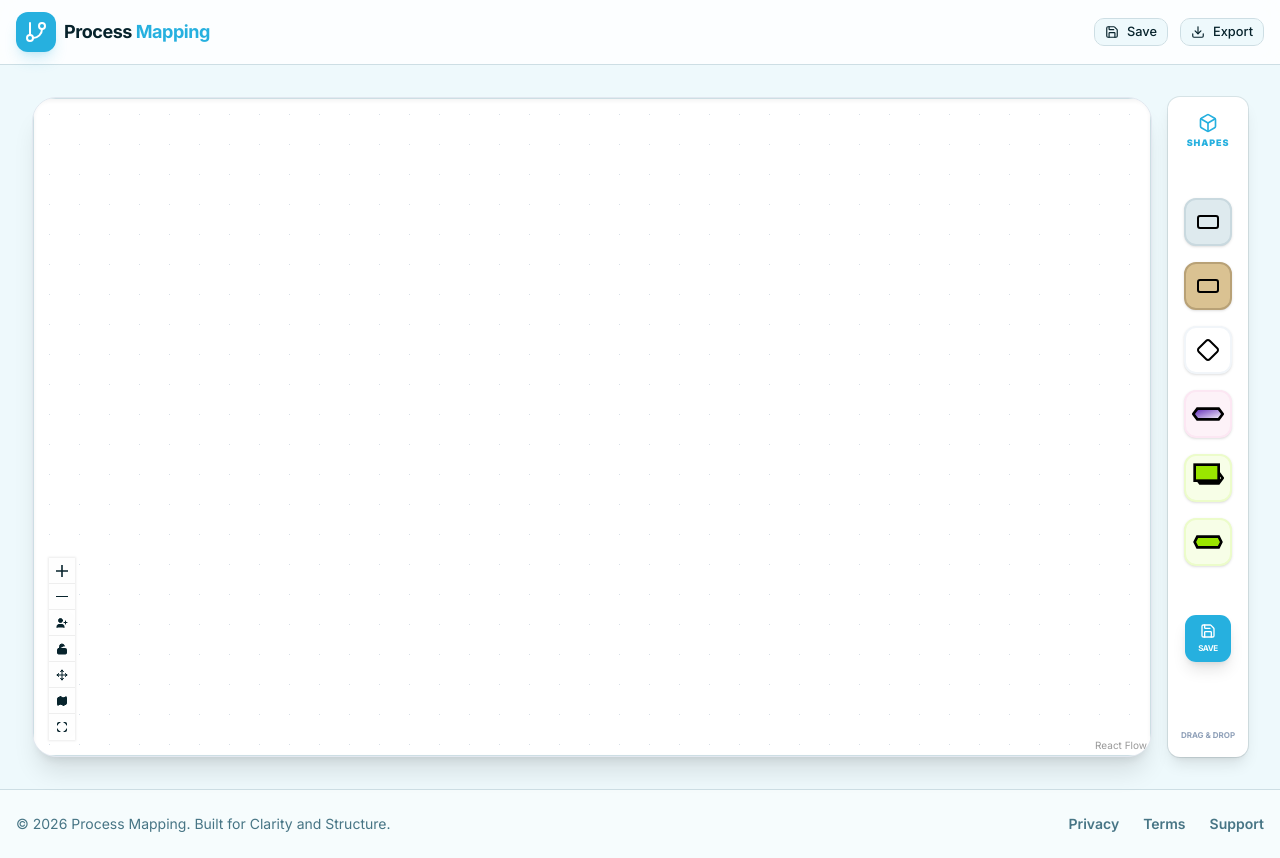
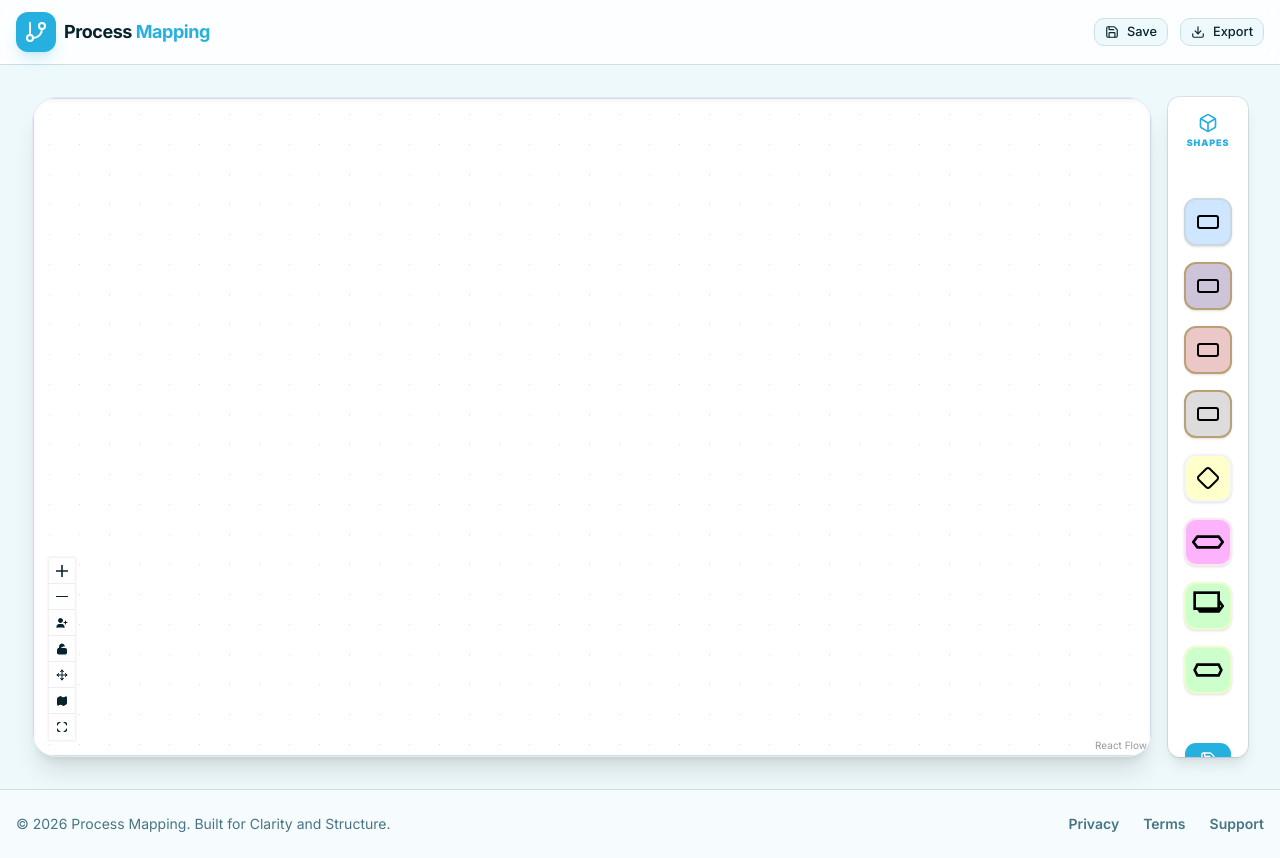
Before and after one commit to yogesh12280/Process-Mapping, a React (Vite) app: page / in a window 1280 px wide. Built offline with nearby package versions, Linux system fonts and the light colour scheme; no server answers.

Commit message:
feat: Add new node shapes and update styling
Introduces 'rectangleRed' and 'rectangleGrey' node shapes, expanding the visual options for process steps. Updates the styling and conditional rendering logic for various node shapes to accommodate these new additions and refine existing node dimensions.

```diff
--- a/src/components/flowchart/CustomNode.tsx
+++ b/src/components/flowchart/CustomNode.tsx
@@ -6,7 +6,7 @@ import { Play, CheckCircle2, User, Box } from 'lucide-react';
 import { cn } from '@/lib/utils';
 
 export type NodeType = 'start' | 'end' | 'user' | 'step';
-export type NodeShape = 'rectangle' | 'rectangleTan' | 'diamond' | 'preparation' | 'hexagon' | 'hexagonLime';
+export type NodeShape = 'rectangle' | 'rectangleTan' | 'rectangleRed' | 'rectangleGrey' | 'diamond' | 'preparation' | 'hexagon' | 'hexagonLime';
 
 export interface CustomNodeData {
   label: string;
@@ -73,8 +73,10 @@ const CustomNode = ({ id, data, selected }: NodeProps) => {
     }
 
     // Prioritize specific shape colors for recognized process/detail steps
-    if (shape === 'rectangle') return cn(baseBorder, "bg-[#deeaee]", "shadow-sm", selectionRing);
-    if (shape === 'rectangleTan') return cn(baseBorder, "bg-[#dac292]", "shadow-sm", selectionRing);
+    if (shape === 'rectangle') return cn(baseBorder, "bg-[#CEE6FF]", "shadow-sm", selectionRing);
+    if (shape === 'rectangleTan') return cn(baseBorder, "bg-[#CEC4DA]", "shadow-sm", selectionRing);
+    if (shape === 'rectangleRed') return cn(baseBorder, "bg-[#EBC8C7]", "shadow-sm", selectionRing);
+    if (shape === 'rectangleGrey') return cn(baseBorder, "bg-[#DCDCDC]", "shadow-sm", selectionRing);
 
     switch (type) {
       case 'start': return cn(baseBorder, "bg-emerald-50/10", selectionRing);
@@ -91,6 +93,8 @@ const CustomNode = ({ id, data, selected }: NodeProps) => {
       case 'hexagon':
       case 'hexagonLime': return "rounded-none w-full h-full";
       case 'rectangleTan':
+      case 'rectangleRed':
+      case 'rectangleGrey':
       default: return "rounded-xl w-full h-full"; // rectangle variants
     }
   };
@@ -123,9 +127,9 @@ const CustomNode = ({ id, data, selected }: NodeProps) => {
         <NodeResizer
           color="hsl(var(--primary))"
           isVisible={selected}
-          minWidth={shape === 'rectangle' || shape === 'rectangleTan' || shape === 'hexagon' || shape === 'hexagonLime' ? 150 : (shape === 'preparation' ? 115 : 100)}
-          minHeight={shape === 'rectangle' || shape === 'rectangleTan' || shape === 'hexagon' || shape === 'hexagonLime' ? 60 : (shape === 'preparation' ? 80 : 100)}
-          keepAspectRatio={shape !== 'rectangle' && shape !== 'rectangleTan' && shape !== 'preparation' && shape !== 'hexagon' && shape !== 'hexagonLime'}
+          minWidth={['rectangle', 'rectangleTan', 'rectangleRed', 'rectangleGrey', 'hexagon', 'hexagonLime'].includes(shape) ? 150 : (shape === 'preparation' ? 115 : 100)}
+          minHeight={['rectangle', 'rectangleTan', 'rectangleRed', 'rectangleGrey', 'hexagon', 'hexagonLime'].includes(shape) ? 60 : (shape === 'preparation' ? 80 : 100)}
+          keepAspectRatio={!['rectangle', 'rectangleTan', 'rectangleRed', 'rectangleGrey', 'preparation', 'hexagon', 'hexagonLime'].includes(shape)}
         />
       )}
 
@@ -199,7 +203,7 @@ const CustomNode = ({ id, data, selected }: NodeProps) => {
               </defs>
               <polygon
                 points="10,0 90,0 100,50 90,100 10,100 0,50"
-                fill={shape === 'hexagonLime' ? "#a3e635" : "url(#violetGradientNode)"}
+                fill={shape === 'hexagonLime' ? "#CCFFCC" : "#FCB3FC"}
                 stroke="black"
                 strokeWidth="2"
                 vectorEffect="non-scaling-stroke"
@@ -212,7 +216,7 @@ const CustomNode = ({ id, data, selected }: NodeProps) => {
             <svg width="100%" height="100%" viewBox="0 0 100 100" preserveAspectRatio="none" className="drop-shadow-sm">
               <polygon
                 points="50,0 100,50 50,100 0,50"
-                fill={type === 'start' ? "#ecfdf5" : (type === 'end' ? "#fff1f2" : (type === 'user' ? "#f8fafc" : "white"))}
+                fill="#FFFFCC"
                 stroke="black"
                 strokeWidth="2"
                 vectorEffect="non-scaling-stroke"
@@ -226,13 +230,18 @@ const CustomNode = ({ id, data, selected }: NodeProps) => {
               {/* Back Layer - Hexagon */}
               <polygon
                 points="10,10 90,10 100,50 90,90 10,90 0,50"
-                className="fill-lime-400/50 stroke-black stroke-[2px]"
+                fill="#CCFFCC"
+                fillOpacity="0.5"
+                stroke="black"
+                strokeWidth="2"
                 vectorEffect="non-scaling-stroke"
               />
               {/* Front Layer - Rectangle */}
               <rect
                 x="2" y="2" width="88" height="80"
-                className="fill-lime-400 stroke-black stroke-[2px]"
+                fill="#CCFFCC"
+                stroke="black"
+                strokeWidth="2"
                 vectorEffect="non-scaling-stroke"
               />
             </svg>
--- a/src/components/flowchart/FlowchartEditor.tsx
+++ b/src/components/flowchart/FlowchartEditor.tsx
@@ -134,8 +134,8 @@ const FlowchartEditorContent = () => {
         showSource: true
       },
       position,
-      width: (shape === 'rectangle' || shape === 'rectangleTan' || shape === 'hexagon' || shape === 'hexagonLime') ? NODE_WIDTH : (shape === 'preparation' ? 115 : 100),
-      height: (shape === 'rectangle' || shape === 'rectangleTan' || shape === 'hexagon' || shape === 'hexagonLime') ? NODE_HEIGHT : (shape === 'preparation' ? 80 : 100),
+    width: ['rectangle', 'rectangleTan', 'rectangleRed', 'rectangleGrey', 'hexagon', 'hexagonLime'].includes(shape) ? NODE_WIDTH : (shape === 'preparation' ? 115 : 100),
+    height: ['rectangle', 'rectangleTan', 'rectangleRed', 'rectangleGrey', 'hexagon', 'hexagonLime'].includes(shape) ? NODE_HEIGHT : (shape === 'preparation' ? 80 : 100),
       parentId: parentId,
       extent: 'parent',
       draggable: !isLocked && isMoveEnabled,
@@ -452,11 +452,18 @@ const FlowchartEditorContent = () => {
           y: position.y - section.position.y,
         };
 
-        if ((type === 'preparation' || type === 'hexagon') && section.data.label !== 'Start' && section.data.label !== 'End') {
+        const isRectangle = ['rectangle', 'rectangleTan', 'rectangleRed', 'rectangleGrey'].includes(type);
+        const sectionRole = section.data.sectionRole;
+
+        if (isRectangle && sectionRole !== 'user') {
           return;
         }
 
-        if (type === 'hexagonLime' && section.data.label !== 'End') {
+        if ((type === 'preparation' || type === 'hexagon') && sectionRole !== 'start' && sectionRole !== 'end') {
+          return;
+        }
+
+        if (type === 'hexagonLime' && sectionRole !== 'end') {
           return;
         }
 
@@ -599,7 +606,7 @@ const FlowchartEditorContent = () => {
         <Separator className="w-10" />
         <div className="flex flex-col gap-4">
           <div
-            className="w-12 h-12 flex items-center justify-center rounded-xl bg-[#deeaee] border-2 border-[#c9d9df] shadow-sm cursor-grab active:cursor-grabbing hover:border-blue-500 hover:text-blue-500 transition-all group"
+            className="w-12 h-12 flex items-center justify-center rounded-xl bg-[#CEE6FF] border-2 border-[#c9d9df] shadow-sm cursor-grab active:cursor-grabbing hover:border-blue-500 hover:text-blue-500 transition-all group"
             draggable
             onDragStart={(e) => onDragStart(e, 'rectangle')}
             title="Drag Rectangle Step"
@@ -607,7 +614,7 @@ const FlowchartEditorContent = () => {
             <RectangleHorizontal className="h-6 w-6 text-black" />
           </div>
           <div
-            className="w-12 h-12 flex items-center justify-center rounded-xl bg-[#dac292] border-2 border-[#b8a176] shadow-sm cursor-grab active:cursor-grabbing hover:border-blue-500 hover:text-blue-500 transition-all group"
+            className="w-12 h-12 flex items-center justify-center rounded-xl bg-[#CEC4DA] border-2 border-[#b8a176] shadow-sm cursor-grab active:cursor-grabbing hover:border-blue-500 hover:text-blue-500 transition-all group"
             draggable
             onDragStart={(e) => onDragStart(e, 'rectangleTan')}
             title="Drag Tan Rectangle Step"
@@ -615,7 +622,23 @@ const FlowchartEditorContent = () => {
             <RectangleHorizontal className="h-6 w-6 text-black" />
           </div>
           <div
-            className="w-12 h-12 flex items-center justify-center rounded-xl bg-white border-2 border-slate-100 shadow-sm cursor-grab active:cursor-grabbing hover:border-black hover:bg-slate-50 transition-all group"
+            className="w-12 h-12 flex items-center justify-center rounded-xl bg-[#EBC8C7] border-2 border-[#b8a176] shadow-sm cursor-grab active:cursor-grabbing hover:border-blue-500 hover:text-blue-500 transition-all group"
+            draggable
+            onDragStart={(e) => onDragStart(e, 'rectangleRed')}
+            title="Drag Red Rectangle Step"
+          >
+            <RectangleHorizontal className="h-6 w-6 text-black" />
+          </div>
+          <div
+            className="w-12 h-12 flex items-center justify-center rounded-xl bg-[#DCDCDC] border-2 border-[#b8a176] shadow-sm cursor-grab active:cursor-grabbing hover:border-blue-500 hover:text-blue-500 transition-all group"
+            draggable
+            onDragStart={(e) => onDragStart(e, 'rectangleGrey')}
+            title="Drag Grey Rectangle Step"
+          >
+            <RectangleHorizontal className="h-6 w-6 text-black" />
+          </div>
+          <div
+            className="w-12 h-12 flex items-center justify-center rounded-xl bg-[#FFFFCC] border-2 border-slate-100 shadow-sm cursor-grab active:cursor-grabbing hover:border-black hover:bg-[#FFFFCC]/80 transition-all group"
             draggable
             onDragStart={(e) => onDragStart(e, 'diamond')}
             title="Drag Diamond Step"
@@ -623,28 +646,22 @@ const FlowchartEditorContent = () => {
             <Diamond className="h-6 w-6 text-black" />
           </div>
           <div
-            className="w-12 h-12 flex items-center justify-center rounded-xl bg-pink-50 border-2 border-pink-100 shadow-sm cursor-grab active:cursor-grabbing hover:border-pink-500 hover:text-pink-500 transition-all group"
+            className="w-12 h-12 flex items-center justify-center rounded-xl bg-[#FCB3FC] border-2 border-pink-100 shadow-sm cursor-grab active:cursor-grabbing hover:border-pink-500 hover:text-pink-500 transition-all group"
             draggable
             onDragStart={(e) => onDragStart(e, 'hexagon')}
             title="Drag Start/End Hexagon (Start & End Sections)"
           >
-            <svg viewBox="0 0 24 24" className="h-8 w-8 stroke-black fill-[url(#violetGradient)] transition-colors" xmlns="http://www.w3.org/2000/svg">
-              <defs>
-                <linearGradient id="violetGradient" x1="0%" y1="0%" x2="100%" y2="100%">
-                  <stop offset="0%" style={{ stopColor: '#5b21b6' }} />
-                  <stop offset="100%" style={{ stopColor: '#ffffff' }} />
-                </linearGradient>
-              </defs>
+            <svg viewBox="0 0 24 24" className="h-8 w-8 stroke-black fill-[#FCB3FC] transition-colors" xmlns="http://www.w3.org/2000/svg">
               <path d="M4 8 L20 8 L23 12 L20 16 L4 16 L1 12 Z" strokeWidth="2" />
             </svg>
           </div>
           <div
-            className="w-12 h-12 flex items-center justify-center rounded-xl bg-lime-50 border-2 border-lime-100 shadow-sm cursor-grab active:cursor-grabbing hover:border-lime-500 hover:text-lime-500 transition-all group"
+            className="w-12 h-12 flex items-center justify-center rounded-xl bg-[#CCFFCC] border-2 border-lime-100 shadow-sm cursor-grab active:cursor-grabbing hover:border-lime-500 hover:text-lime-500 transition-all group"
             draggable
             onDragStart={(e) => onDragStart(e, 'preparation')}
             title="Drag Preparation Step (Start & End Sections)"
           >
-            <svg viewBox="0 0 24 24" className="h-8 w-8 stroke-black fill-lime-400 transition-colors" xmlns="http://www.w3.org/2000/svg">
+            <svg viewBox="0 0 24 24" className="h-8 w-8 stroke-black fill-[#CCFFCC] transition-colors" xmlns="http://www.w3.org/2000/svg">
               {/* Back Layer - Hexagon */}
               <path d="M5 6 L19 6 L22 10 L19 14 L5 14 L2 10 Z" strokeWidth="2" fill="none" transform="translate(1, 2)" />
               {/* Front Layer - Rectangle */}
@@ -652,12 +669,12 @@ const FlowchartEditorContent = () => {
             </svg>
           </div>
           <div
-            className="w-12 h-12 flex items-center justify-center rounded-xl bg-lime-50 border-2 border-lime-100 shadow-sm cursor-grab active:cursor-grabbing hover:border-lime-500 hover:text-lime-500 transition-all group"
+            className="w-12 h-12 flex items-center justify-center rounded-xl bg-[#CCFFCC] border-2 border-lime-100 shadow-sm cursor-grab active:cursor-grabbing hover:border-lime-500 hover:text-lime-500 transition-all group"
             draggable
             onDragStart={(e) => onDragStart(e, 'hexagonLime')}
             title="Drag End Hexagon (End Section Only)"
           >
-            <svg viewBox="0 0 24 24" className="h-8 w-8 stroke-black fill-lime-400 transition-colors" xmlns="http://www.w3.org/2000/svg">
+            <svg viewBox="0 0 24 24" className="h-8 w-8 stroke-black fill-[#CCFFCC] transition-colors" xmlns="http://www.w3.org/2000/svg">
               <path d="M4 8 L20 8 L22 12 L20 16 L4 16 L2 12 Z" strokeWidth="2" />
             </svg>
           </div>
@@ -721,9 +738,11 @@ const FlowchartEditorContent = () => {
             </DialogDescription>
           </DialogHeader>
           <div className="grid grid-cols-2 gap-4 py-6">
+            {activeParentRole === 'user' && (
+              <>
                 <Button
                   variant="outline"
-              className="h-24 flex flex-col gap-2 border-2 border-[#c9d9df] bg-[#deeaee] hover:border-blue-500 hover:bg-[#deeaee]/80 transition-all group"
+                  className="h-24 flex flex-col gap-2 border-2 border-[#c9d9df] bg-[#CEE6FF] hover:border-blue-500 hover:bg-[#CEE6FF]/80 transition-all group"
                   onClick={() => activeParentId && addNewNode(activeParentId, 'rectangle')}
                 >
                   <RectangleHorizontal className="h-8 w-8 text-black group-hover:scale-110 transition-transform" />
@@ -731,7 +750,7 @@ const FlowchartEditorContent = () => {
                 </Button>
                 <Button
                   variant="outline"
-              className="h-24 flex flex-col gap-2 border-2 border-[#b8a176] bg-[#dac292] hover:border-blue-500 hover:bg-[#dac292]/80 transition-all group"
+                  className="h-24 flex flex-col gap-2 border-2 border-[#b8a176] bg-[#CEC4DA] hover:border-blue-500 hover:bg-[#CEC4DA]/80 transition-all group"
                   onClick={() => activeParentId && addNewNode(activeParentId, 'rectangleTan')}
                 >
                   <RectangleHorizontal className="h-8 w-8 text-black group-hover:scale-110 transition-transform" />
@@ -739,7 +758,25 @@ const FlowchartEditorContent = () => {
                 </Button>
                 <Button
                   variant="outline"
-              className="h-24 flex flex-col gap-2 border-2 border-slate-200 hover:border-black hover:bg-slate-50 transition-all group"
+                  className="h-24 flex flex-col gap-2 border-2 border-[#b8a176] bg-[#EBC8C7] hover:border-blue-500 hover:bg-[#EBC8C7]/80 transition-all group"
+                  onClick={() => activeParentId && addNewNode(activeParentId, 'rectangleRed')}
+                >
+                  <RectangleHorizontal className="h-8 w-8 text-black group-hover:scale-110 transition-transform" />
+                  <span className="font-bold uppercase tracking-tight text-[10px] text-black">Red Step</span>
+                </Button>
+                <Button
+                  variant="outline"
+                  className="h-24 flex flex-col gap-2 border-2 border-[#b8a176] bg-[#DCDCDC] hover:border-blue-500 hover:bg-[#DCDCDC]/80 transition-all group"
+                  onClick={() => activeParentId && addNewNode(activeParentId, 'rectangleGrey')}
+                >
+                  <RectangleHorizontal className="h-8 w-8 text-black group-hover:scale-110 transition-transform" />
+                  <span className="font-bold uppercase tracking-tight text-[10px] text-black">Grey Step</span>
+                </Button>
+              </>
+            )}
+            <Button
+              variant="outline"
+              className="h-24 flex flex-col gap-2 border-2 border-slate-200 bg-[#FFFFCC] hover:border-black hover:bg-[#FFFFCC]/80 transition-all group"
               onClick={() => activeParentId && addNewNode(activeParentId, 'diamond')}
             >
               <Diamond className="h-8 w-8 text-black group-hover:scale-110 transition-transform" />
@@ -750,26 +787,20 @@ const FlowchartEditorContent = () => {
               <>
                 <Button
                   variant="outline"
-                  className="h-24 flex flex-col gap-2 border-2 border-pink-100 bg-pink-50 hover:border-pink-500 hover:bg-pink-100 transition-all group"
+                  className="h-24 flex flex-col gap-2 border-2 border-pink-100 bg-[#FCB3FC] hover:border-pink-500 hover:bg-[#FCB3FC]/80 transition-all group"
                   onClick={() => activeParentId && addNewNode(activeParentId, 'hexagon')}
                 >
-                  <svg viewBox="0 0 24 24" className="h-8 w-8 stroke-black fill-[url(#violetGradient-dialog)] transition-colors" xmlns="http://www.w3.org/2000/svg">
-                    <defs>
-                      <linearGradient id="violetGradient-dialog" x1="0%" y1="0%" x2="100%" y2="100%">
-                        <stop offset="0%" style={{ stopColor: '#5b21b6' }} />
-                        <stop offset="100%" style={{ stopColor: '#ffffff' }} />
-                      </linearGradient>
-                    </defs>
+                  <svg viewBox="0 0 24 24" className="h-8 w-8 stroke-black fill-[#FCB3FC] transition-colors" xmlns="http://www.w3.org/2000/svg">
                     <path d="M1.2 8 L22.8 8 L24 12 L22.8 16 L1.2 16 L0 12 Z" strokeWidth="2" />
                   </svg>
                   <span className="font-bold uppercase tracking-tight text-[10px] text-black">Hexagon</span>
                 </Button>
                 <Button
                   variant="outline"
-                  className="h-24 flex flex-col gap-2 border-2 border-lime-100 bg-lime-50 hover:border-lime-500 hover:bg-lime-100 transition-all group"
+                  className="h-24 flex flex-col gap-2 border-2 border-lime-100 bg-[#CCFFCC] hover:border-lime-500 hover:bg-[#CCFFCC]/80 transition-all group"
                   onClick={() => activeParentId && addNewNode(activeParentId, 'preparation')}
                 >
-                  <svg viewBox="0 0 24 24" className="h-8 w-8 stroke-black fill-lime-400 transition-colors" xmlns="http://www.w3.org/2000/svg">
+                  <svg viewBox="0 0 24 24" className="h-8 w-8 stroke-black fill-[#CCFFCC] transition-colors" xmlns="http://www.w3.org/2000/svg">
                     <path d="M5 6 L19 6 L22 10 L19 14 L5 14 L2 10 Z" strokeWidth="2" fill="none" transform="translate(1, 2)" />
                     <rect x="2" y="2" width="18" height="12" strokeWidth="2" />
                   </svg>
@@ -781,10 +812,10 @@ const FlowchartEditorContent = () => {
             {activeParentId === 'section-end' && (
               <Button
                 variant="outline"
-                className="h-24 flex flex-col gap-2 border-2 border-lime-100 bg-white hover:border-lime-500 hover:bg-lime-50 transition-all group"
+                className="h-24 flex flex-col gap-2 border-2 border-lime-100 bg-[#CCFFCC] hover:border-lime-500 hover:bg-[#CCFFCC]/80 transition-all group"
                 onClick={() => activeParentId && addNewNode(activeParentId, 'hexagonLime')}
               >
-                <svg viewBox="0 0 24 24" className="h-8 w-8 stroke-black fill-lime-400 transition-colors" xmlns="http://www.w3.org/2000/svg">
+                <svg viewBox="0 0 24 24" className="h-8 w-8 stroke-black fill-[#CCFFCC] transition-colors" xmlns="http://www.w3.org/2000/svg">
                   <path d="M4 8 L20 8 L22 12 L20 16 L4 16 L2 12 Z" strokeWidth="2" />
                 </svg>
                 <span className="font-bold uppercase tracking-tight text-[10px] text-black">End Hexagon</span>
```
Lines whose indentation alone changed are shown as unchanged.
